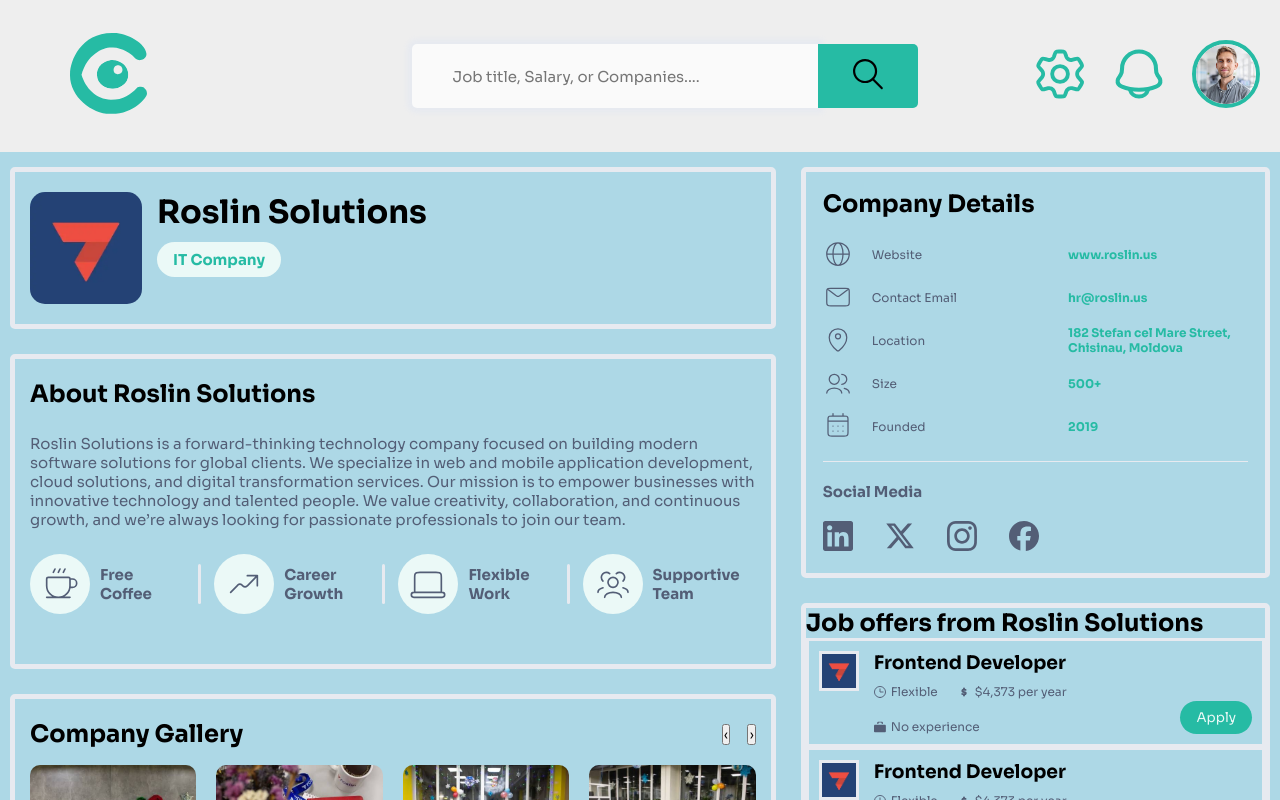
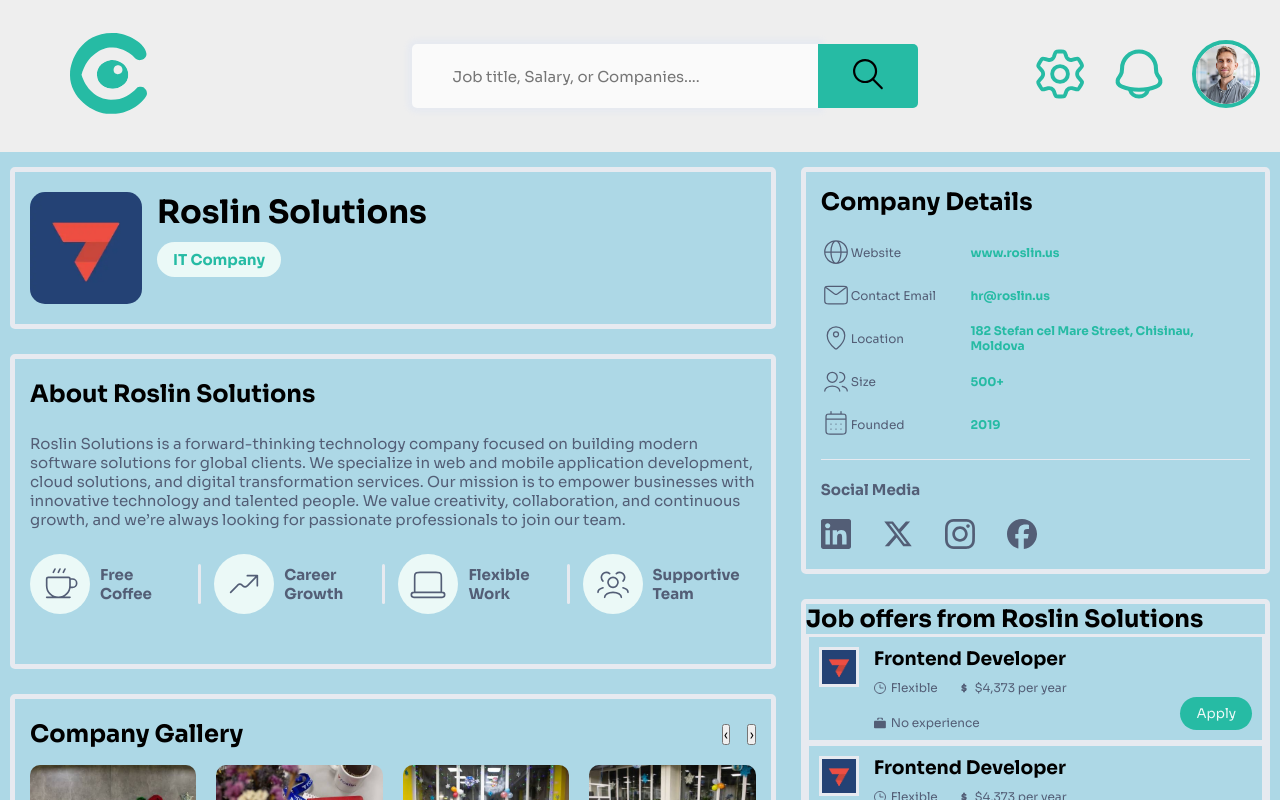
Before and after one commit to KyronPomidor/CVision, a React (Vite) app in the folder front/: page /companyprofile in a window 1280 px wide. Shown: the top 800 px of the page. Built offline with nearby package versions, Linux system fonts and the light colour scheme.

Commit message:
fix company details card layout

```diff
--- a/front/src/pages/CompanyProfilePage/components/CompanyDetailsCard/CompanyDetailsCard.module.css
+++ b/front/src/pages/CompanyProfilePage/components/CompanyDetailsCard/CompanyDetailsCard.module.css
@@ -3,7 +3,7 @@
     display: flex;
     flex-direction: column;
     gap: 20px;
-    padding: 17px;
+    padding: 15px;
     border: var(--heavyBorderWeight) solid var(--borderGray);
     border-radius: 5px;
 }
--- a/front/src/pages/CompanyProfilePage/components/CompanyDetailsCard/DetailRow.module.css
+++ b/front/src/pages/CompanyProfilePage/components/CompanyDetailsCard/DetailRow.module.css
@@ -1,6 +1,6 @@
 .row {
     display: grid;
-    grid-template-columns: 3fr 12fr minmax(0,11fr);
+    grid-template-columns: 3fr 12fr minmax(0,28fr);
     align-items: center;
 }
 
```
